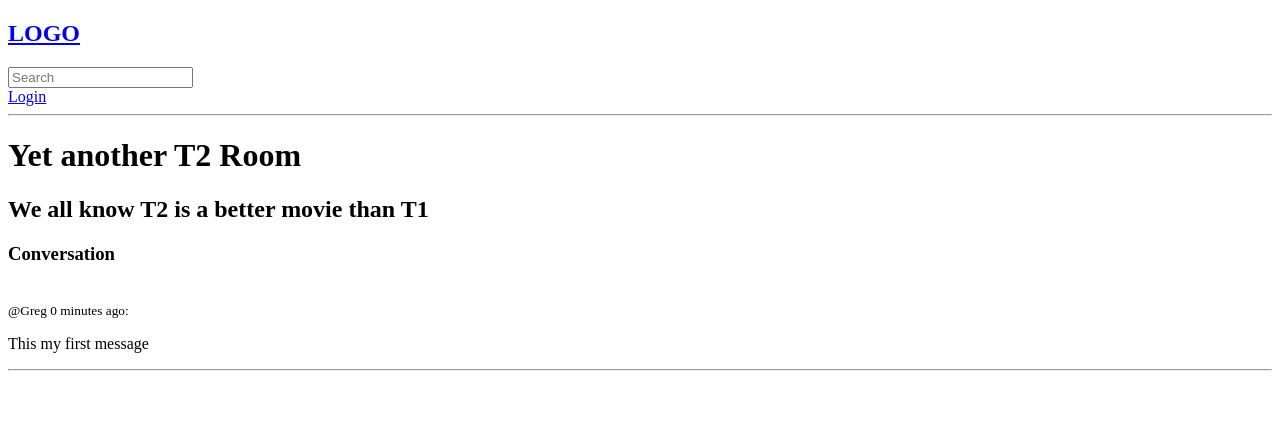
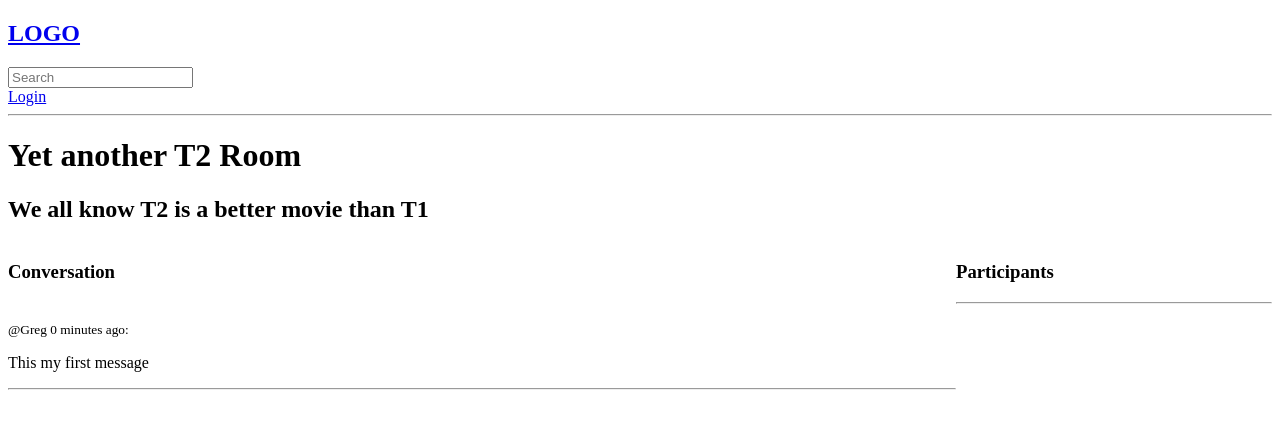
Before and after one commit to gregrell/DjangoLearn, a Django app: page /room/20/ in a window 1280 px wide. Shown: the top 429 px of the page. Run offline with Django 4.2, Linux system fonts and the light colour scheme; data comes from the database, SQL or seed files in the repository; both versions use the stored data as it was after the commit.

Commit message:
Changed room model to include a many to one for user lookup. Added messaging functionality where the room will log particpants

```diff
--- a/OpenHouse/base/Templates/Base/Room.html
+++ b/OpenHouse/base/Templates/Base/Room.html
@@ -5,6 +5,14 @@
 <h1>{{room.name}}</h1>
 <h2>{{room.description}}</h2>
 
+<style>
+    .room-wrapper{
+        display: grid;
+        grid-template-columns: 3fr 1fr;
+    }
+</style>
+
+<div class="room-wrapper">
     <div class="comment-wrapper">
         <h3>Conversation</h3>
         <br>
@@ -25,10 +33,17 @@
             </form>
         </div>
         {% endif %}
+    </div>
+    <div>
+        <h3>Participants</h3>
+        <hr>
+        {% for user in participants %}
+        <p>@{{user.username}}</p>
+        {% endfor %}
+    </div>
 
 
 
 </div>
 
-
 {% endblock %}
--- a/OpenHouse/base/models.py
+++ b/OpenHouse/base/models.py
@@ -19,7 +19,7 @@ class Room(models.Model):
     name = models.CharField(max_length=200)
     description = models.TextField(null=True, blank=True)  # the null input arguments allow the database to have a
     # blank value on creation, and on saving. It is set to False by default.
-    # participants =
+    participants = models.ManyToManyField(User, related_name='participants', blank=True)
     updated = models.DateTimeField(auto_now=True)  # Any time the save method is called, this will auto populate
     created = models.DateTimeField(auto_now_add=True)  # The difference between auto_now and auto_add_now is that
 
--- a/OpenHouse/base/views.py
+++ b/OpenHouse/base/views.py
@@ -93,6 +93,7 @@ def room(request, pk):
     # sets. room doesn't even
     # have a message object or attribute, but message has a room object that is of foreign key. Getting all the
     # messages you access the _set of tht foreign key object. Stupid.
+    participants = room.participants.all()
 
     if request.method=='POST':
         messsage = Message.objects.create(
@@ -100,6 +101,7 @@ def room(request, pk):
             room=room,
             body=request.POST.get('body')
         )
+        room.participants.add(request.user)
         return redirect('user_room', pk=room.id)
 
 
@@ -110,7 +112,7 @@ def room(request, pk):
         user_messages = None
     # messages from foreign keys
 
-    context = {'room': room, 'room_messages': messages, 'user_messages': user_messages}
+    context = {'room': room, 'room_messages': messages, 'user_messages': user_messages, 'participants': participants}
     # print(context.get('room').get('name')) """ This line illustrates how to get values from within a dictionary"""
     return render(request, 'Base/Room.html', context)
 
```
Also changed, not shown: OpenHouse/base/migrations/0003_alter_room_options_room_participants.py (added), OpenHouse/db.sqlite3. Lines whose indentation alone changed are shown as unchanged.
